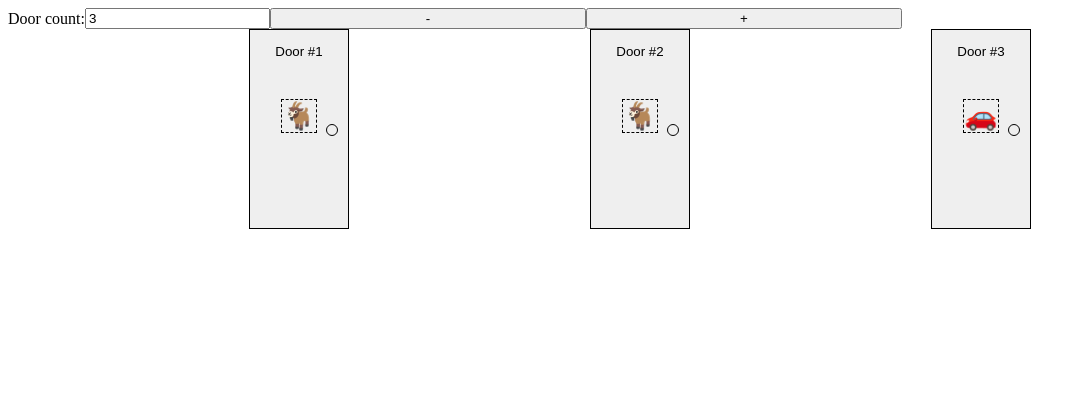
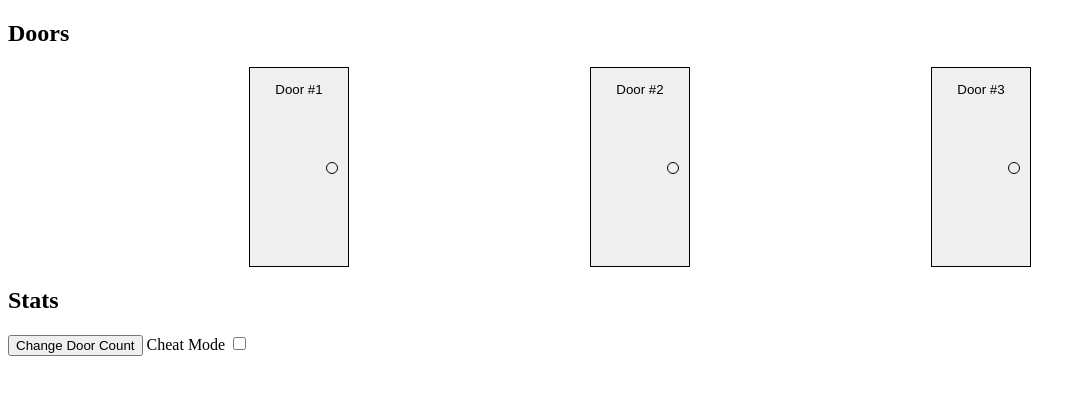
Before and after one commit to jsartelle/monty-hall-problem, a SvelteKit app: page / in a window 1280 px wide. Shown: the top 394 px of the page, without its empty margins (0-1086 px from the left). Built offline with nearby package versions, Linux system fonts and the light colour scheme.

Commit message:
Use prompt for door count, add Cheat Mode toggle

```diff
--- a/src/lib/components/door.svelte
+++ b/src/lib/components/door.svelte
@@ -1,14 +1,14 @@
 <script lang="ts">
-	import { dev } from '$app/environment'
-
 	export let index = 0
 	export let isCar = false
+	export let revealed = false
+	export let cheatMode = false
 </script>
 
 <button class="door contrast outline" on:click>
 	<p>Door #{index + 1}</p>
-	{#if dev}
-		<p class="contents">{isCar ? '🚗' : '🐐'}</p>
+	{#if revealed || cheatMode}
+		<p class="contents" class:cheat={!revealed && cheatMode}>{isCar ? '🚗' : '🐐'}</p>
 	{/if}
 </button>
 
@@ -18,6 +18,7 @@
 		display: flex;
 		flex-direction: column;
 		align-items: center;
+		justify-content: space-between;
 		text-align: center;
 		border: 1px solid currentColor;
 
@@ -36,6 +37,9 @@
 
 	.contents {
 		font-size: 2em;
-		border: 1px dashed currentColor;
+
+		&.cheat {
+			opacity: 0.25;
+		}
 	}
 </style>
--- a/src/routes/+page.svelte
+++ b/src/routes/+page.svelte
@@ -1,44 +1,51 @@
 <script lang="ts">
+	import { dev } from '$app/environment'
 	import Door from '$lib/components/door.svelte'
 
 	let doorCount = 3
+	let cheatMode = false
 	let carIndex: number
 	$: carIndex = Math.floor(Math.random() * doorCount)
+
+	function changeDoorCount() {
+		const answer = parseInt(
+			prompt(
+				'Enter a number between 3 and 100. Changing the door count will reset your stats!',
+				String(doorCount),
+			) as string,
+		)
+		if (!isNaN(answer)) {
+			if (answer < 3) return alert('Pick a number higher than 2!')
+			if (answer > 100) return alert('Pick a lower number!')
+			if (answer !== doorCount) doorCount = answer
+		} else {
+			return alert('Invalid door count!')
+		}
+	}
 </script>
 
 <main class="container">
-	<section class="controls">
-		<label for="doorCount">Door count: </label>
-		<input id="doorCount" bind:value={doorCount} type="number" min="0" />
-		<button on:click={() => doorCount--}>-</button>
-		<button on:click={() => doorCount++}>+</button>
+	<section>
+		<h1>Doors</h1>
+		<div class="doors">
+			{#each { length: doorCount } as _, i}
+				<Door index={i} isCar={i === carIndex} {cheatMode} />
+			{/each}
+		</div>
 	</section>
-	<section class="doors">
-		{#each { length: doorCount } as _, i}
-			<Door index={i} isCar={i === carIndex} />
-		{/each}
+	<section>
+		<h1>Stats</h1>
+		<button on:click={changeDoorCount}>Change Door Count</button>
+		{#if dev}
+			<label>
+				<span>Cheat Mode</span>
+				<input bind:checked={cheatMode} type="checkbox" role="switch" />
+			</label>
+		{/if}
 	</section>
 </main>
 
 <style lang="scss">
-	.controls {
-		display: flex;
-		align-items: center;
-		gap: var(--spacing);
-
-		label {
-			flex-shrink: 0;
-		}
-
-		:is(input, button) {
-			margin: 0;
-		}
-
-		button {
-			flex-basis: 25%;
-		}
-	}
-
 	.doors {
 		display: grid;
 		grid-template-columns: repeat(auto-fit, 100px);
```
